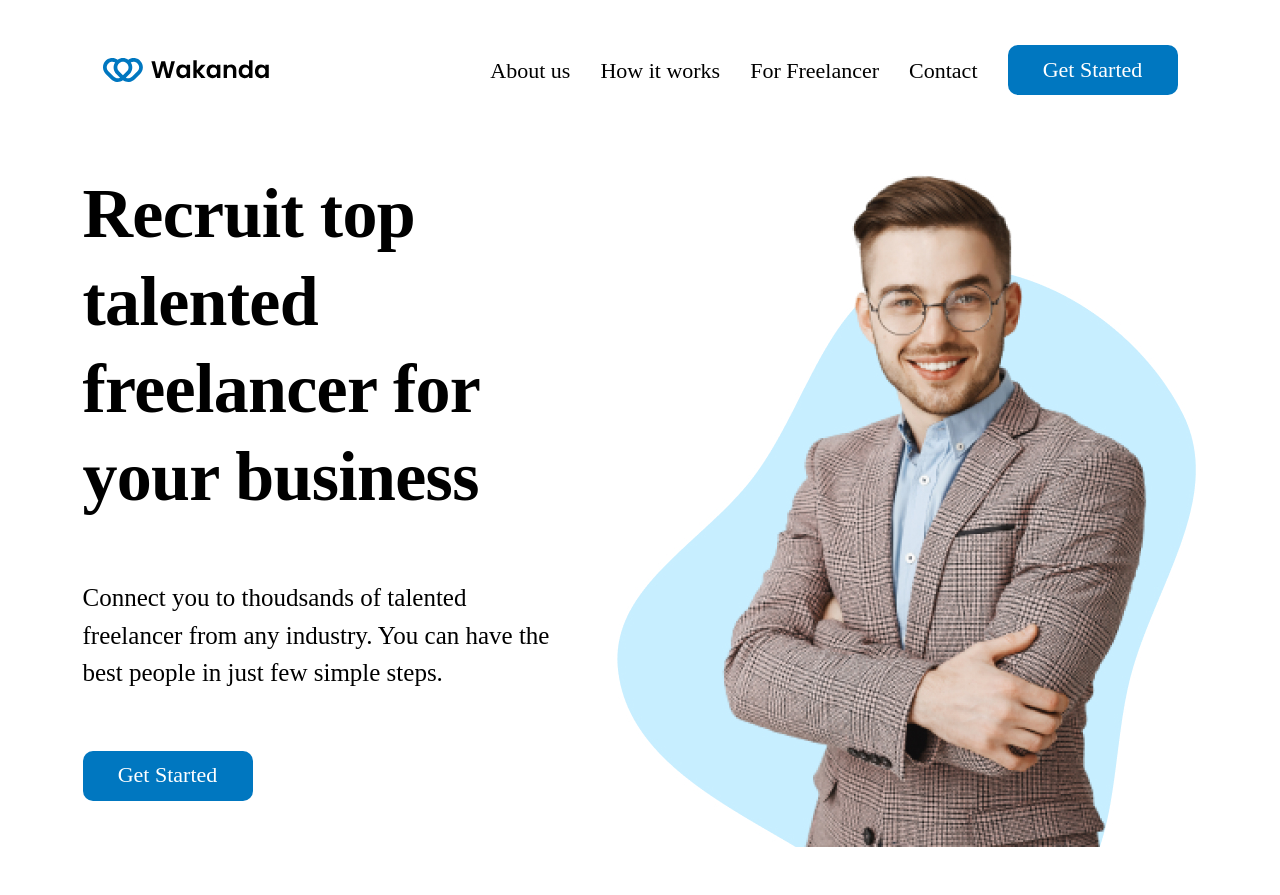
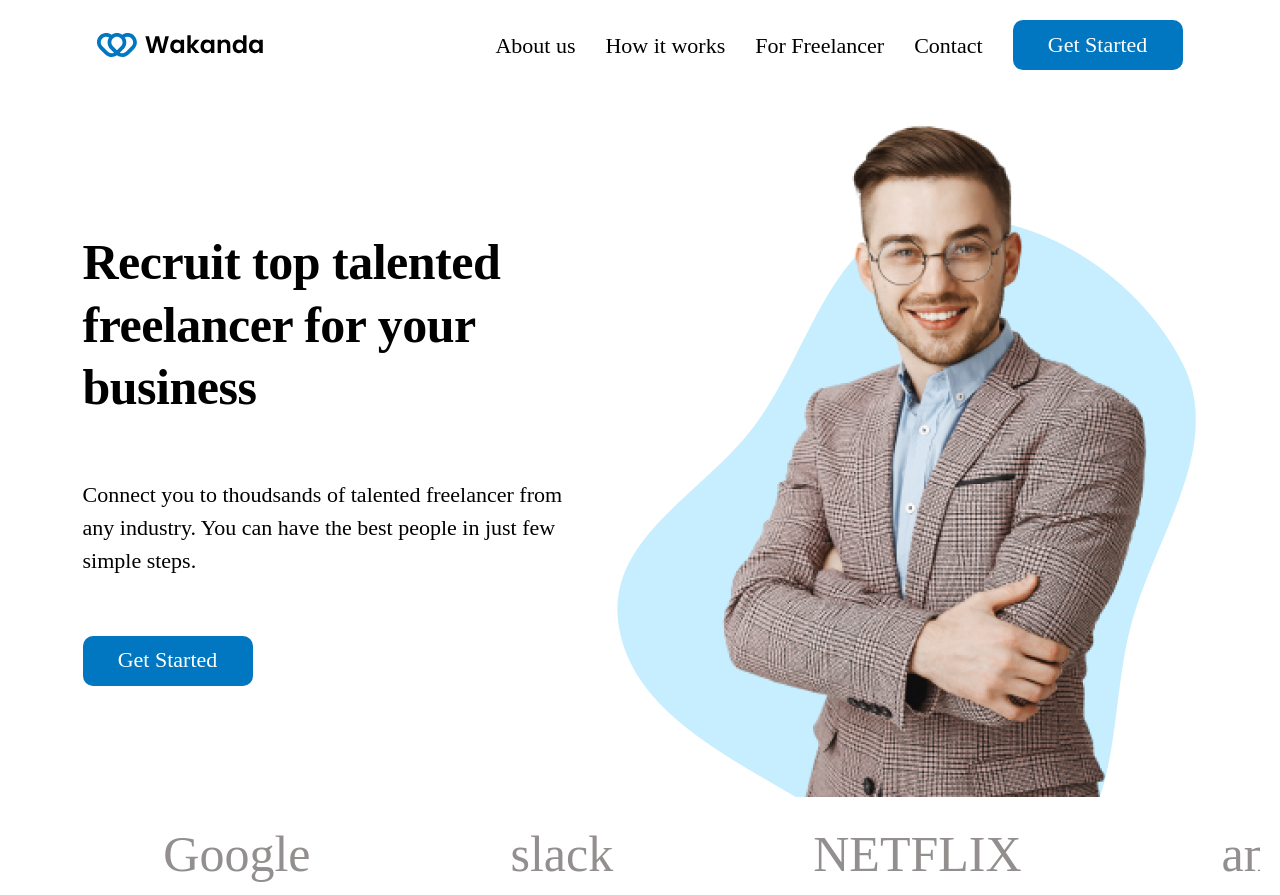
Before and after one commit to Hennadii-Viktorovych/bui_studies_course_homework, a website: page homework_3/index.html in a window 1280 px wide. Shown: the top 895 px of the page. Drawn offline with Linux system fonts and the light colour scheme.

Commit message:
fix header hero

```diff
--- a/homework_3/css/style.css
+++ b/homework_3/css/style.css
@@ -32,25 +32,25 @@ body{
 .container{
     width: 100%;
     max-width: 1115px;
-    display: flex;
     margin: 0 auto;
 }
 
 .header{
-    width: 100%;
-    max-width: 1440px;
-    height: 100px;
     display: flex;
     align-items: center;
-    justify-content:space-between;
-    padding: 0px 20px;
+    justify-content: center;
+    margin-bottom: 50px;
     margin-top: 20px;
-    margin-bottom: 50px;
+
 
     .header__nav{
         display: flex;
         align-items: center;
+        justify-content: center;
         gap: 30px;
+    }
+    .header__logo{
+        padding-right: 200px;
     }
 
     .header__nav-list{
@@ -72,14 +72,10 @@ body{
 
 }
 
-.hero{
-    width: 100%;
-    max-width: 1440px;
+.hero .container{
     display: flex;
     align-items: center;
-    justify-content:space-between;
-    margin-bottom: 100px;
-
+    justify-content: center;
 
     .hero__content{
         width: 100%;
@@ -90,7 +86,7 @@ body{
 
         .hero__title{
             font-weight: 600;
-            font-size: 70px;
+            font-size: 50px;
             line-height: 125%;
             letter-spacing: -0.01em;
             color: #000;
@@ -99,7 +95,7 @@ body{
 
         .hero__text{
             font-weight: 400;
-            font-size: 25px;
+            font-size: 22px;
             line-height: 150%;
             color: #000;
             margin-bottom: 27px;
@@ -108,6 +104,8 @@ body{
 
 
 }
+
+
 
 .partners {
     width: 100%;
--- a/homework_3/index.html
+++ b/homework_3/index.html
@@ -9,22 +9,22 @@
 </head>
 <body>
 
-<div class="container">
+
 <header class="header">
-
-        <a href="" class="header__logo"><img src="./images/logo.svg" alt="" class="header__logo-img"></a>
+        <div class="container">
         <nav class="header__nav">
+            <a href="" class="header__logo"><img src="./images/logo.svg" alt="" class="header__logo-img"></a>
             <ul class="header__nav-list">
                 <li class="header__nav-item"><a href="" class="header__nav-link">About us</a></li>
                 <li class="header__nav-item"><a href="" class="header__nav-link">How it works</a></li>
                 <li class="header__nav-item"><a href="" class="header__nav-link">For Freelancer</a></li>
                 <li class="header__nav-item"><a href="" class="header__nav-link">Contact</a></li>
             </ul>
-
             <a href="" class="header__btn btn">Get Started</a>
         </nav>
+        </div>
 </header>
-</div>
+
 
 
 <section class="hero">
```
